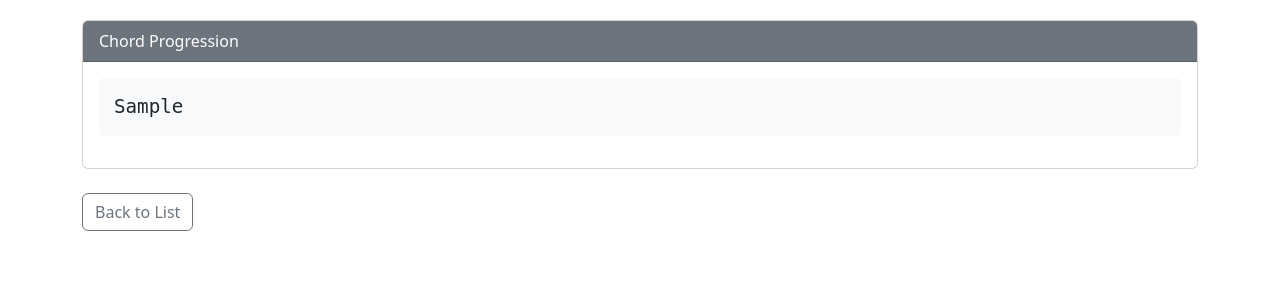
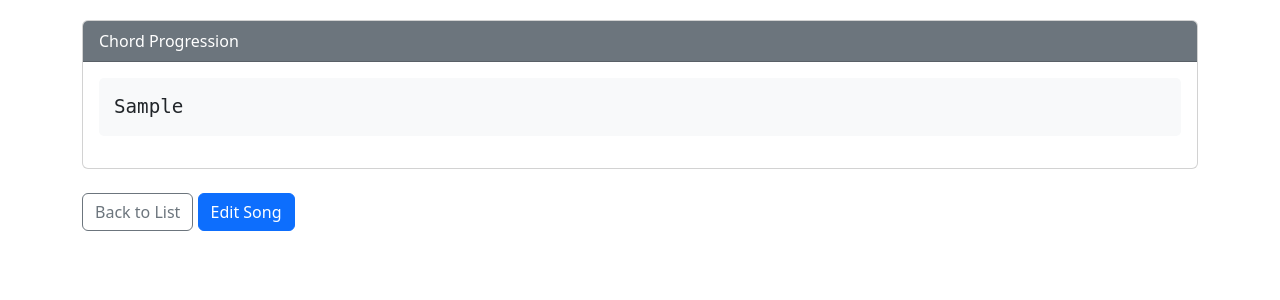
Before and after one commit to Mixolyde/django-playground, a Django app: page /song/1/ in a window 1280 px wide. Shown: the part 174-474 px from the top of the page. Run offline with Django 5.2, Linux system fonts and the light colour scheme; tables that the repository leaves empty hold one stand-in row (values such as "Sample post").

Commit message:
Add song update view

```diff
--- a/chordbook/templates/chordbook/song_detail.html
+++ b/chordbook/templates/chordbook/song_detail.html
@@ -19,5 +19,6 @@
 
 <div class="mt-4">
     <a href="{{ back_url }}" class="btn btn-outline-secondary">Back to List</a>
+    <a href="{% url 'song-edit' song.pk %}" class="btn btn-primary">Edit Song</a>
 </div>
 {% endblock %}
--- a/chordbook/urls.py
+++ b/chordbook/urls.py
@@ -5,6 +5,7 @@ urlpatterns = [
     path('', views.SongListView.as_view(), name='song-list'),
     path('artists/', views.ArtistListView.as_view(), name='artist-list'),
     path('song/<int:pk>/', views.SongDetailView.as_view(), name='song-detail'),
+    path('song/<int:pk>/edit/', views.SongUpdateView.as_view(), name='song-edit'),
     path('song/add/', views.SongCreateView.as_view(), name='song-add'),
     path('artist/add/', views.ArtistCreateView.as_view(), name='artist-add'),
 ]
--- a/chordbook/views.py
+++ b/chordbook/views.py
@@ -1,6 +1,6 @@
 from django.shortcuts import render, get_object_or_404, redirect
 from .models import Artist, Song
-from django.views.generic import ListView, DetailView, CreateView
+from django.views.generic import ListView, DetailView, CreateView, UpdateView
 from django.urls import reverse_lazy, reverse
 
 class ArtistCreateView(CreateView):
@@ -42,3 +42,11 @@ class SongListView(ListView):
     model = Song
     template_name = 'chordbook/song_list.html'
     context_object_name = 'songs'
+
+class SongUpdateView(UpdateView):
+    model = Song
+    fields = ['artist', 'title', 'progression']
+    template_name = 'chordbook/song_form.html'
+
+    def get_success_url(self):
+        return reverse('song-detail', kwargs={'pk': self.object.pk})
```
